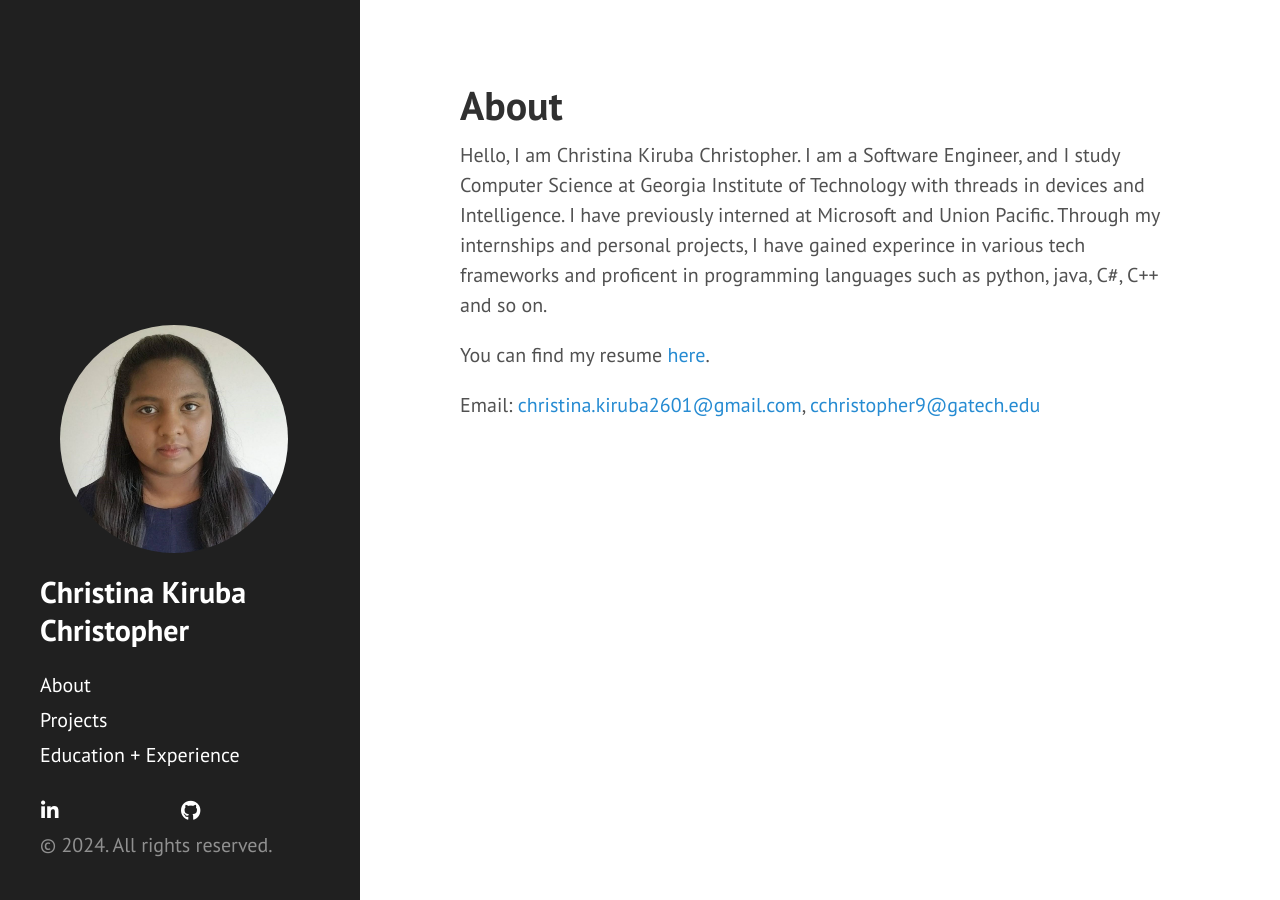
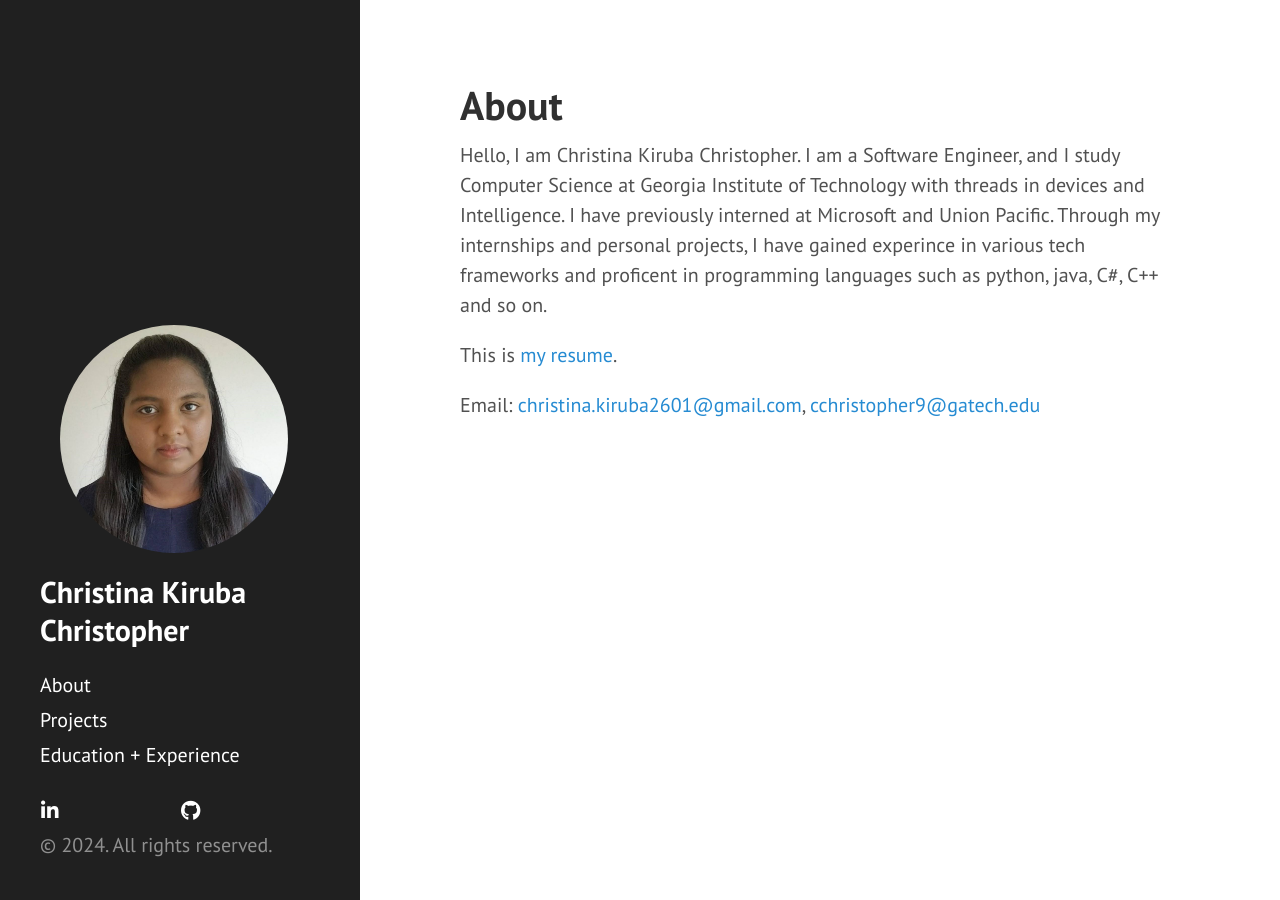
Before and after one commit to CK-Christopher/CK-Christopher.github.io, a Jekyll site: the page built from index.markdown, in a window 1280 px wide. Built offline with Jekyll 4.4.1, drawn with Linux system fonts in a browser that asks for light colours; nearby versions of some CDN libraries.

Commit message:
Update index.markdown

```diff
--- a/index.markdown
+++ b/index.markdown
@@ -4,6 +4,6 @@ title: About
 ---
 Hello, I am Christina Kiruba Christopher. I am a Software Engineer, and I study Computer Science at Georgia Institute of Technology with threads in devices and Intelligence. I have previously interned at Microsoft and Union Pacific. Through my internships and personal projects, I have gained experince in various tech frameworks and proficent in programming languages such as python, java, C#, C++ and so on.
 
-You can find my resume [here](/Christina_Kiruba_Christopher_SWE_Resume.pdf).
+This is [my resume](/Christina_Kiruba_Christopher_SWE_Resume.pdf).
 
 Email: <christina.kiruba2601@gmail.com>, <cchristopher9@gatech.edu>
```
